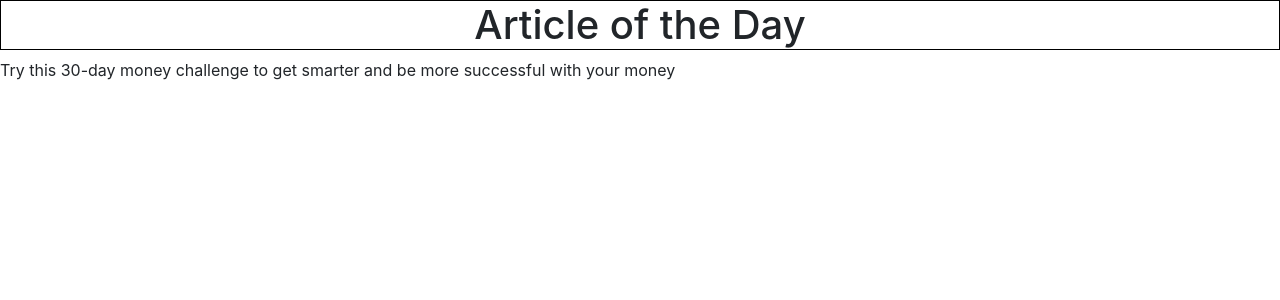
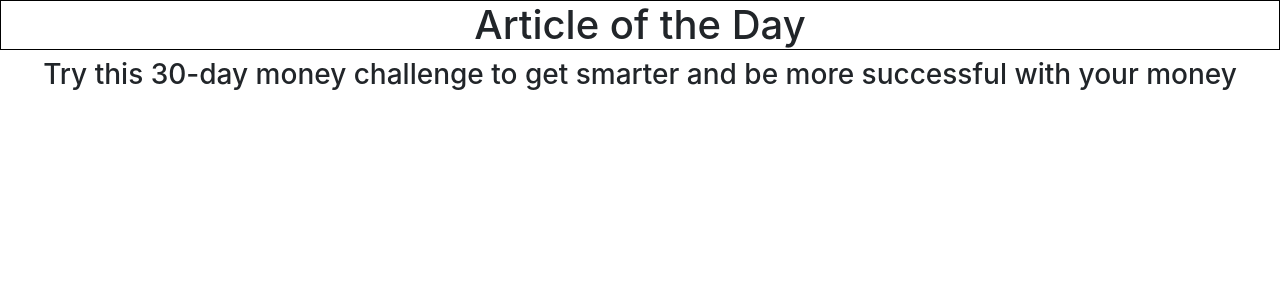
Before and after one commit to anshuman2601/momoneynoloans, a React (Create React App) app: page /article in a window 1280 px wide. Shown: the top 300 px of the page. Built offline with nearby package versions, Linux system fonts and the light colour scheme.

Commit message:
updated article page

```diff
--- a/src/Article.js
+++ b/src/Article.js
@@ -5,7 +5,7 @@ function Article() {
   return (
     <div className="App">
         <h1 class="text-center fs-1 border border-black">Article of the Day</h1>
-        <p class="text-md-start"> Try this 30-day money challenge to get smarter and be more successful with your money </p>
+        <h3 class="text-center"> Try this 30-day money challenge to get smarter and be more successful with your money </h3>
 
 
 
```
